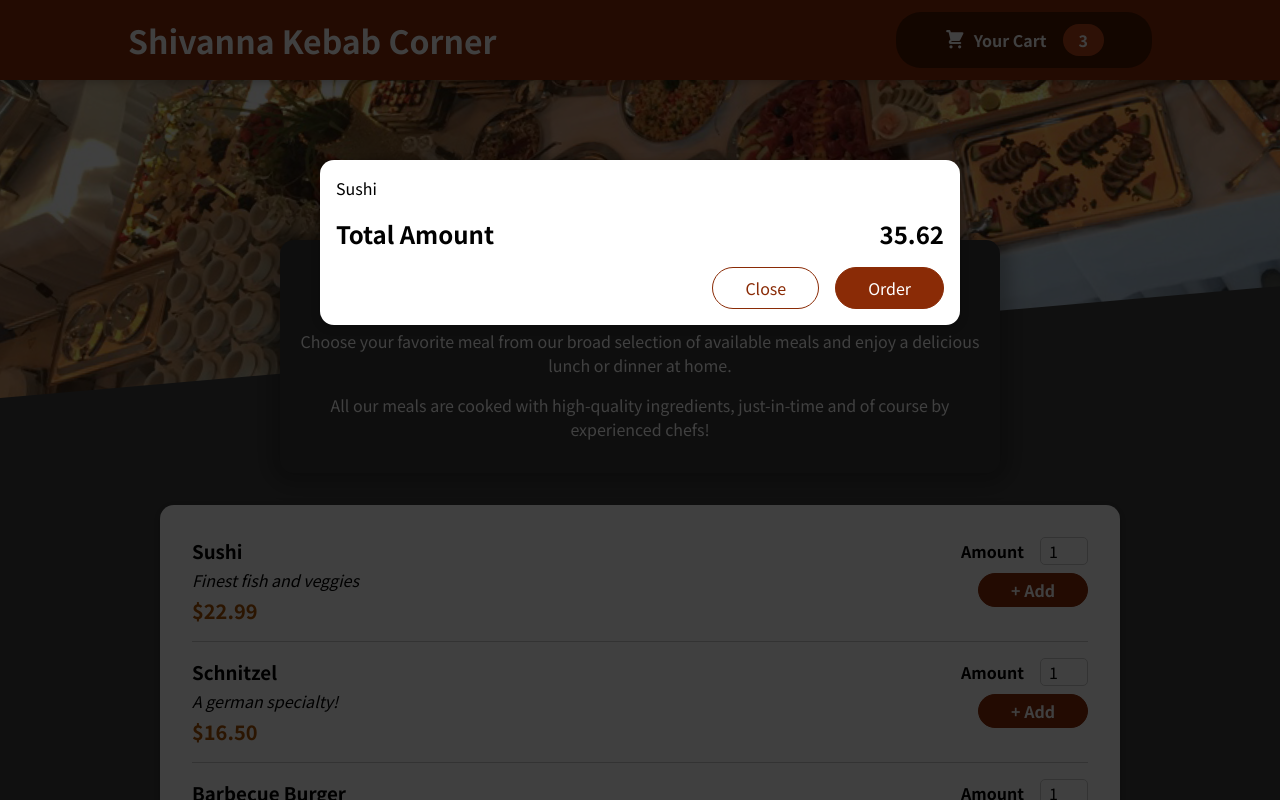
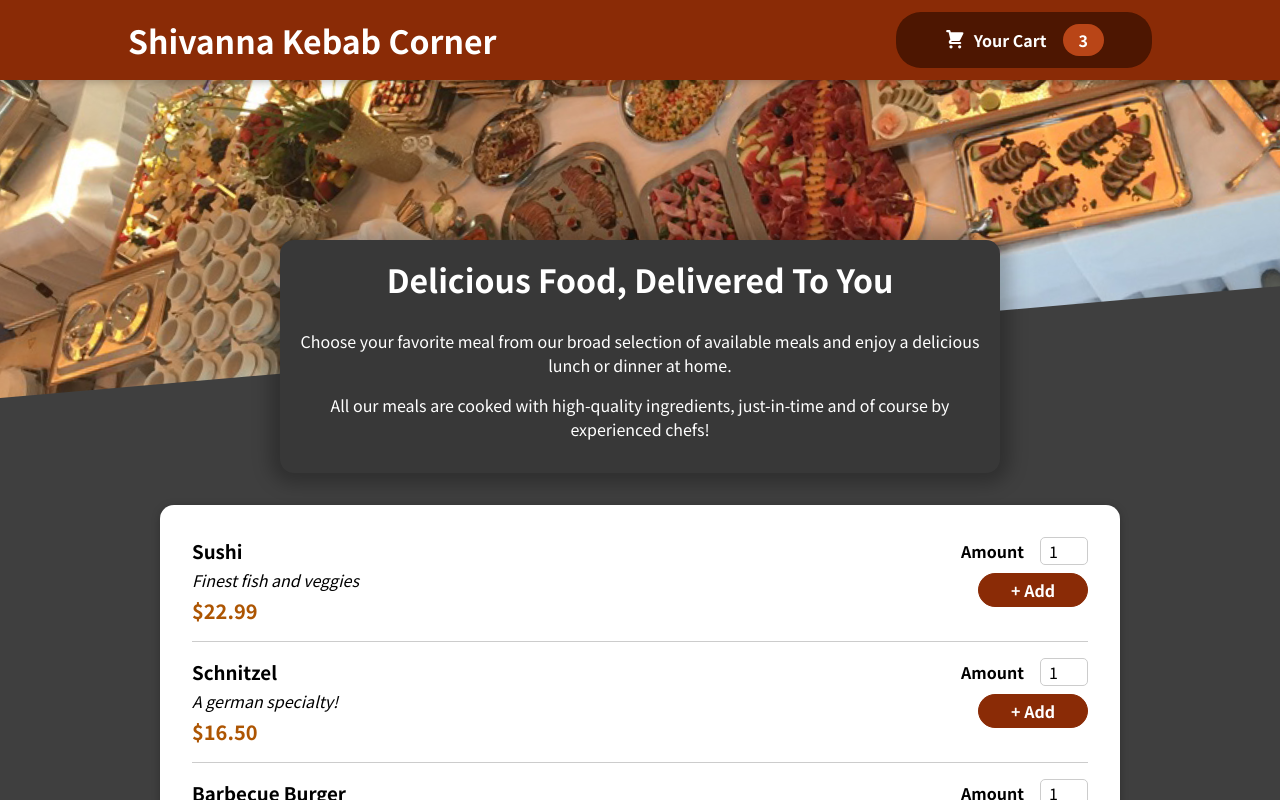
Before and after one commit to pingslayer/food-order-react, a React (Create React App) app: page / in a window 1280 px wide. Shown: the top 800 px of the page. Built offline with nearby package versions, Linux system fonts and the light colour scheme.

Commit message:
Managing Cart & Modal State

```diff
--- a/src/App.js
+++ b/src/App.js
@@ -1,4 +1,4 @@
-import React, { Fragment } from "react";
+import React, { Fragment, useState } from "react";
 
 //components
 import Header from "./components/Layout/Header";
@@ -6,10 +6,19 @@ import Meals from "./components/Meals/Meals";
 import Cart from "./components/Cart/Cart";
 
 function App() {
+  const [cartIsShown, setCartIsShown] = useState(false);
+
+  const showCartHandler = () => {
+    setCartIsShown(true);
+  };
+  const hideCartHandler = () => {
+    setCartIsShown(false);
+  };
+
   return (
     <Fragment>
-      <Cart />
-      <Header />
+      {cartIsShown && <Cart onClose={hideCartHandler} />}
+      <Header onShowCart={showCartHandler} />
       <main>
         <Meals />
       </main>
--- a/src/components/Cart/Cart.js
+++ b/src/components/Cart/Cart.js
@@ -13,14 +13,16 @@ const Cart = (props) => {
   );
 
   return (
-    <Modal>
+    <Modal onClose={props.onClose}>
       {cartItems}
       <div className={classes.total}>
         <span>Total Amount</span>
         <span>35.62</span>
       </div>
       <div className={classes.actions}>
-        <button className={classes["button--alt"]}>Close</button>
+        <button className={classes["button--alt"]} onClick={props.onClose}>
+          Close
+        </button>
         <button className={classes.button}>Order</button>
       </div>
     </Modal>
--- a/src/components/Layout/Header.js
+++ b/src/components/Layout/Header.js
@@ -12,7 +12,7 @@ const Header = (props) => {
     <Fragment>
       <header className={classes.header}>
         <h1>Shivanna Kebab Corner</h1>
-        <HeaderCartButton />
+        <HeaderCartButton onClick={props.onShowCart} />
       </header>
       <div className={classes["main-image"]}>
         <img src={mealsImage} alt="A table full of delecious food!" />
--- a/src/components/Layout/HeaderCartButton.js
+++ b/src/components/Layout/HeaderCartButton.js
@@ -7,7 +7,7 @@ import classes from "./HeaderCartButton.module.css";
 
 const HeaderCartButton = (props) => {
   return (
-    <button className={classes.button}>
+    <button className={classes.button} onClick={props.onClick}>
       <span className={classes.icon}>
         <CartIcon />
       </span>
--- a/src/components/UI/Modal.js
+++ b/src/components/UI/Modal.js
@@ -6,7 +6,7 @@ import classes from "./Modal.module.css";
 const portalElement = document.getElementById("overlays");
 
 const Backdrop = (props) => {
-  return <div className={classes.backdrop}></div>;
+  return <div className={classes.backdrop} onClick={props.onClose}></div>;
 };
 
 const ModalOverlay = (props) => {
@@ -20,7 +20,10 @@ const ModalOverlay = (props) => {
 const Modal = (props) => {
   return (
     <Fragment>
-      {ReactDOM.createPortal(<Backdrop />, portalElement)}
+      {ReactDOM.createPortal(
+        <Backdrop onClose={props.onClose} />,
+        portalElement
+      )}
       {ReactDOM.createPortal(
         <ModalOverlay>{props.children}</ModalOverlay>,
         portalElement
```
Also changed, not shown: 1 other file (tests, documents, lock files or other folders).
